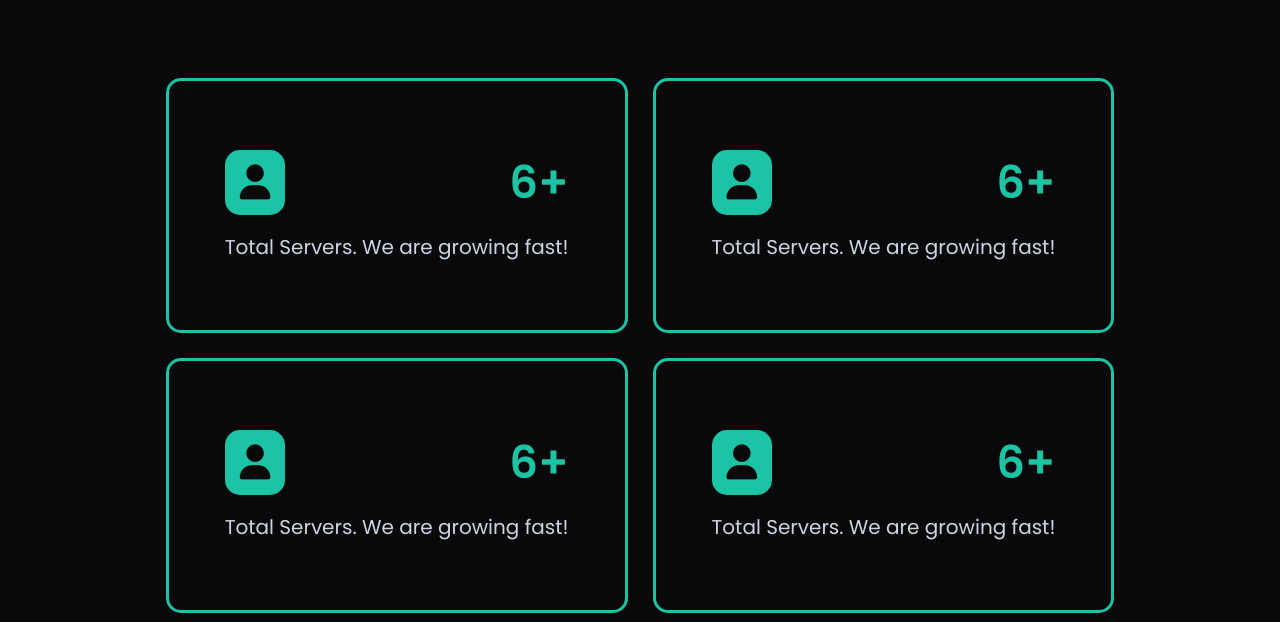
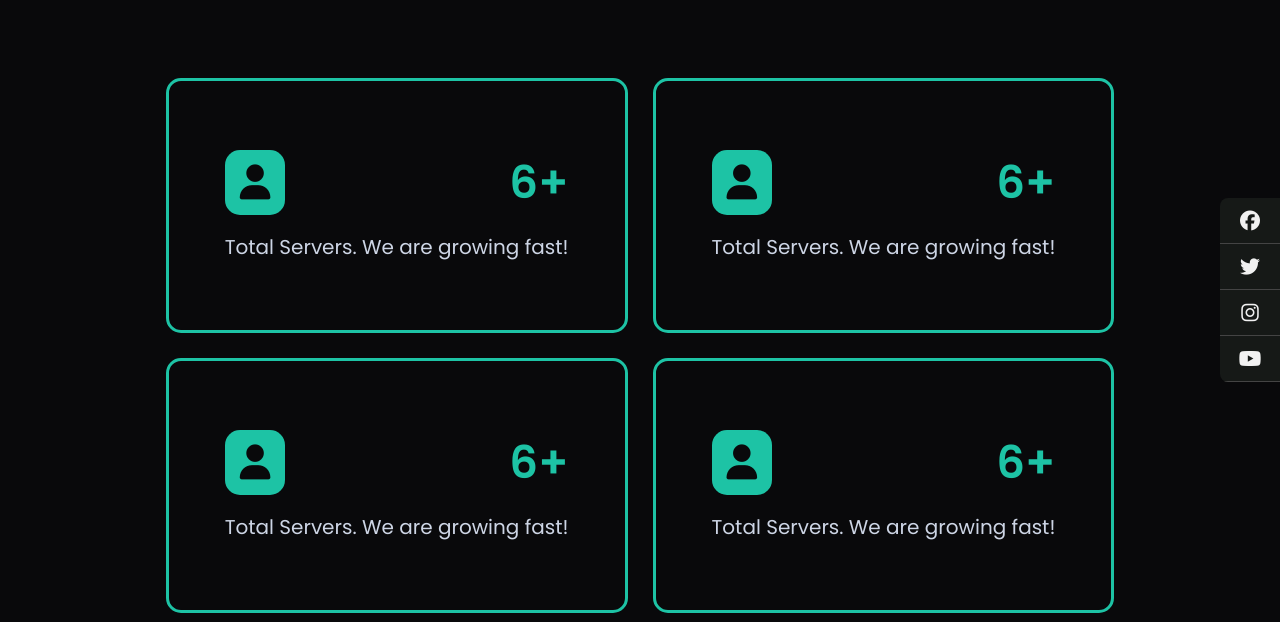
Before and after one commit to wavi23/BasicPythonBotPanel, a Flask app: page / in a window 1280 px wide. Shown: the part 110-732 px from the top of the page. Run offline with Flask 3, Linux system fonts and the light colour scheme.

Commit message:
Add sidebar

```diff
--- a/web/static/css/index.css
+++ b/web/static/css/index.css
@@ -2,6 +2,7 @@
 @import url('./icons.css');
 @import url('./config.css');
 @import url('./cards.css');
+@import url('./sidebar.css');
 
 * {
 	margin: 0;
--- /dev/null
+++ b/web/static/css/sidebar.css
@@ -0,0 +1,54 @@
+.sidebar  {
+    position: fixed;
+    top: 50%;
+    right: 0;
+    transform: translateY(-50%);
+    width: 60px;
+    overflow: hidden;
+    border-radius: 8px 0 0 8px;
+    transition: width 0.3s ease;
+    z-index: 1000;
+  }
+
+  .sidebar:hover {
+    width: 200px;
+  }
+
+  .sidebar a {
+    display: flex;
+    align-items: center;
+    color: #f1f1f1;
+    text-decoration: none;
+    padding: 10px;
+    border-bottom: 1px solid #444;
+    transition: background 0.3s ease;
+    background-color:  rgb(22, 25, 23);
+  }
+
+  .sidebar a:hover {
+    background-color: #575757;
+  }
+
+  .sidebar i {
+    font-size: 20px;
+    min-width: 40px;
+    text-align: center;
+  }
+
+  .sidebar .social-text {
+    margin-left: 10px;
+    white-space: nowrap;
+    opacity: 0;
+    transition: opacity 0.3s ease;
+  }
+
+  .sidebar:hover .social-text {
+    opacity: 1;
+  }
+  .sidebar.expanded {
+    width: 5px;
+  }
+
+  .sidebar.expanded .social-text {
+    opacity: 1;
+  }
--- a/web/templates/index.html
+++ b/web/templates/index.html
@@ -82,6 +82,23 @@
 			</div>
 		</div>
 	</div>
-
+	<div class="sidebar">
+		<a href="https://www.facebook.com" target="_blank">
+		  <i class="fab fa-facebook"></i>
+		  <span class="social-text">Facebook</span>
+		</a>
+		<a href="https://x.com/" target="_blank">
+		  <i class="fab fa-twitter"></i>
+		  <span class="social-text">X</span>
+		</a>
+		<a href="https://www.instagram.com" target="_blank">
+		  <i class="fab fa-instagram"></i>
+		  <span class="social-text">Instagram</span>
+		</a>
+		<a href="https://www.youtube.com" target="_blank">
+		  <i class="fab fa-youtube"></i>
+		  <span class="social-text">YouTube</span>
+		</a>
+	  </div>
 </body>
 </html>
```
